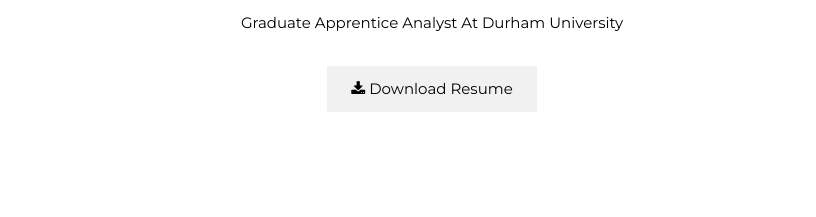
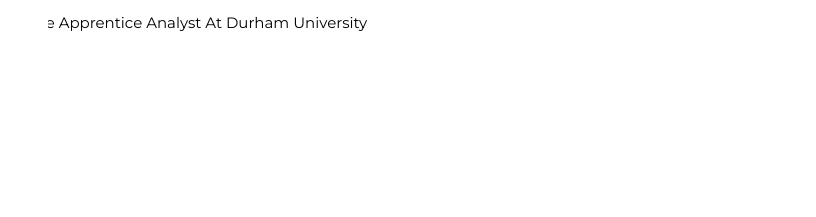
Before and after one commit to niallatdurham/niallatdurham.github.io, a plain HTML site: page index.html in a window 1280 px wide. Shown: the part 249-466 px from the top of the page, without its empty margins (464-1280 px from the left). Drawn offline with nearby package versions, Linux system fonts and the light colour scheme.

Commit message:
Update index.html

```diff
--- a/index.html
+++ b/index.html
@@ -38,7 +38,7 @@ body, h1,h2,h3,h4,h5,h6 {font-family: "Montserrat", sans-serif}
 </nav>
 
 <!-- Page Content -->
-<div class="w3-main w3-padding-large" style="margin-left:40%">
+<div class="w3-main w3-padding-large">
 
   <!-- Menu icon to open sidebar -->
   <span class="w3-button w3-top w3-white w3-xxlarge w3-text-grey w3-hover-text-black" style="width:auto;right:0;" onclick="openNav()"><i class="fa fa-bars"></i></span>
@@ -47,9 +47,6 @@ body, h1,h2,h3,h4,h5,h6 {font-family: "Montserrat", sans-serif}
   <header class="w3-container w3-center" style="padding:128px 16px" id="home">
     <h1 class="w3-jumbo"><b>Niall Davidson</b></h1>
     <p>Graduate Apprentice Analyst At Durham University</p>
-    <button class="w3-button w3-light-grey w3-padding-large w3-margin-top">
-      <i class="fa fa-download"></i> Download Resume
-    </button>
   </header>
 
   <!-- Portfolio Section -->
```
